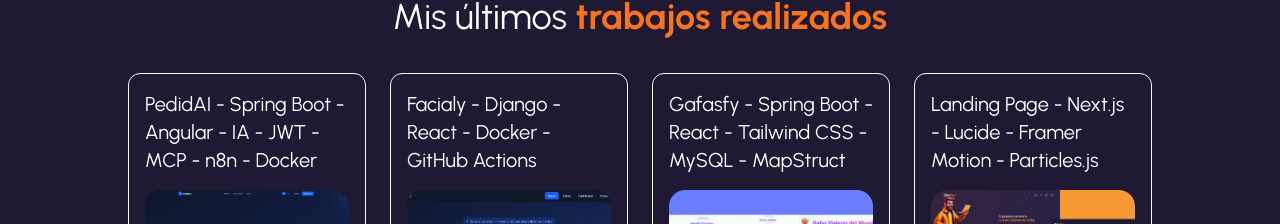
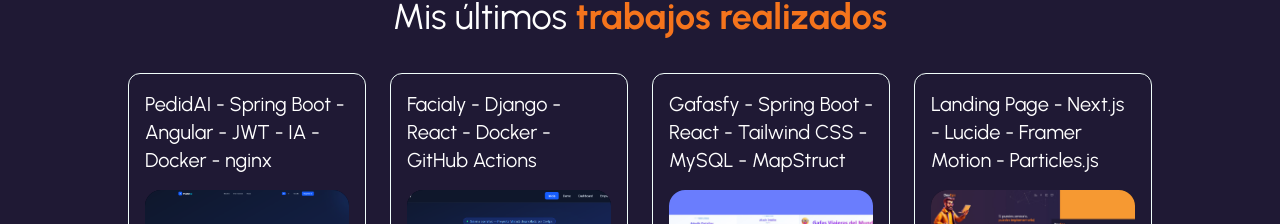
Before and after one commit to devepsdev/landing-page, a Next.js app: page /portfolio in a window 1280 px wide. Shown: the part 163-387 px from the top of the page. Built offline with nearby package versions, Linux system fonts and the light colour scheme.

Commit message:
Actualizar el título del proyecto en dataPortfolio para reflejar cambios en la tecnología utilizada

```diff
--- a/data.tsx
+++ b/data.tsx
@@ -181,7 +181,7 @@
 export const dataPortfolio = [
   {
     id: 1,
-    title: "PedidAI - Spring Boot - Angular - IA - JWT - MCP - n8n - Docker",
+    title: "PedidAI - Spring Boot - Angular - JWT - IA - Docker - nginx",
     image: "/image-1.png",
     urlGithub: "https://github.com/devepsdev/pedidai",
     urlDemo: "https://pedidai.es",
```
